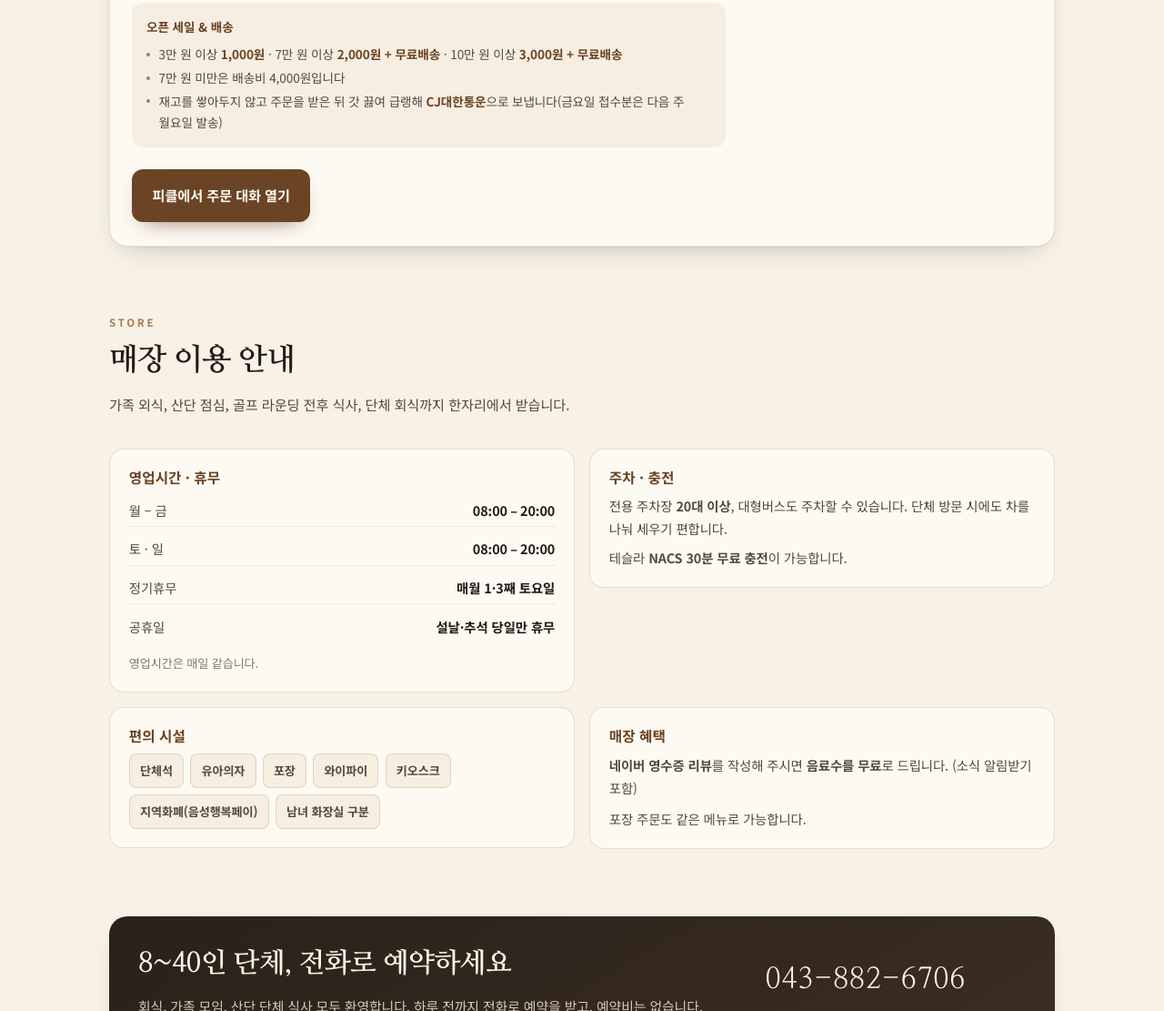
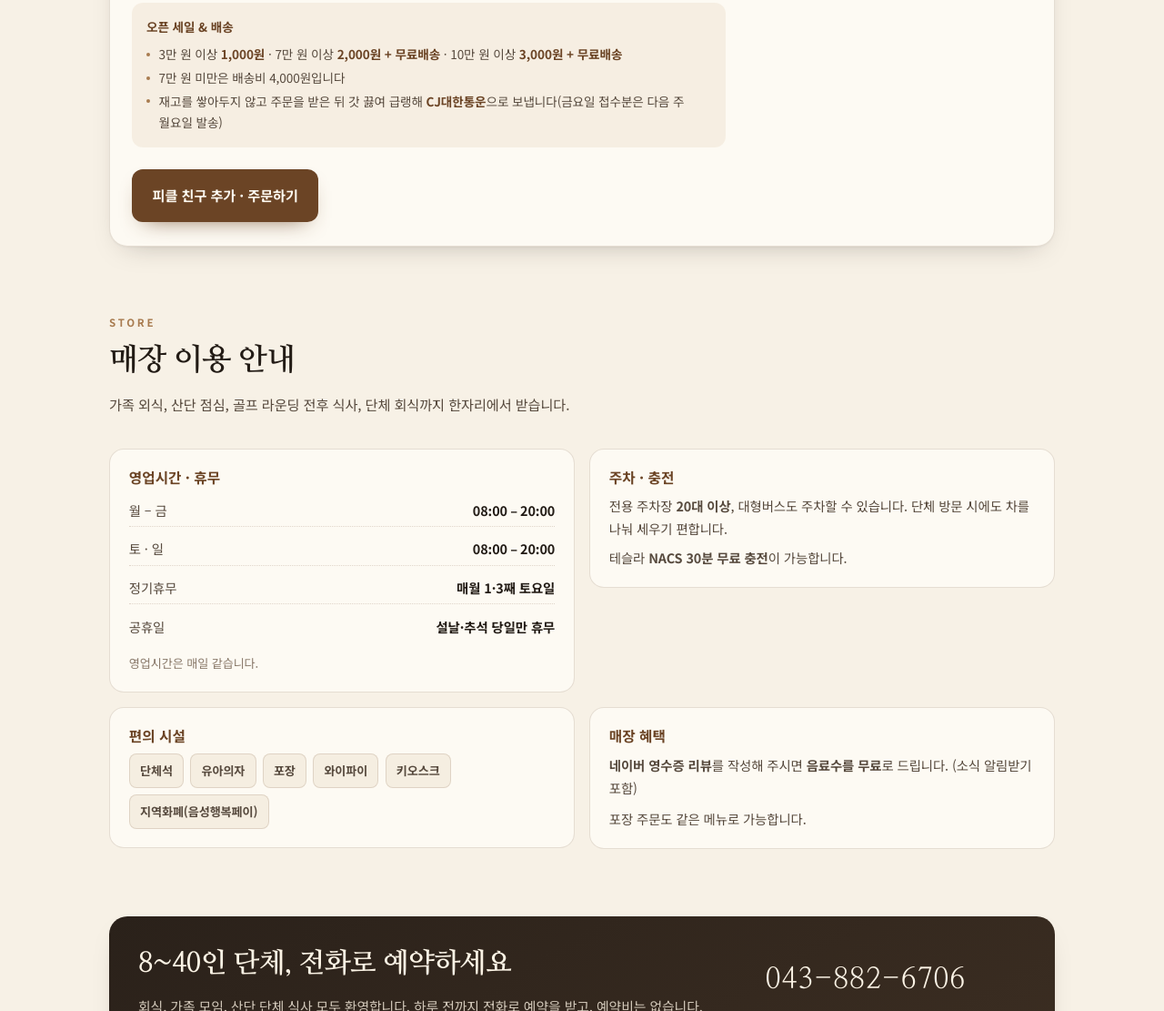
Before and after one commit to geumwang/geumwang.github.io, a plain HTML site: page index.html in a window 1280 px wide. Shown: the part 5329-6440 px from the top of the page at 91% size. Drawn offline with Linux system fonts and the light colour scheme.

Commit message:
피클 버튼 문구 변경(친구 추가·주문하기), 남녀 화장실 구분 표기 삭제

```diff
--- a/index.html
+++ b/index.html
@@ -691,7 +691,7 @@
         </div>
       </div>
       <div class="channel__foot">
-        <a class="btn btn--primary" href="https://pickle.com/u/keumwangseolleong5" target="_blank" rel="noopener">피클에서 주문 대화 열기</a>
+        <a class="btn btn--primary" href="https://pickle.com/u/keumwangseolleong5" target="_blank" rel="noopener">피클 친구 추가 · 주문하기</a>
       </div>
     </div>
   </section>
@@ -726,7 +726,7 @@
         <h3>편의 시설</h3>
         <ul class="amenity">
           <li>단체석</li><li>유아의자</li><li>포장</li><li>와이파이</li>
-          <li>키오스크</li><li>지역화폐(음성행복페이)</li><li>남녀 화장실 구분</li>
+          <li>키오스크</li><li>지역화폐(음성행복페이)</li>
         </ul>
       </div>
 
```
Also changed, not shown: llms.txt.
